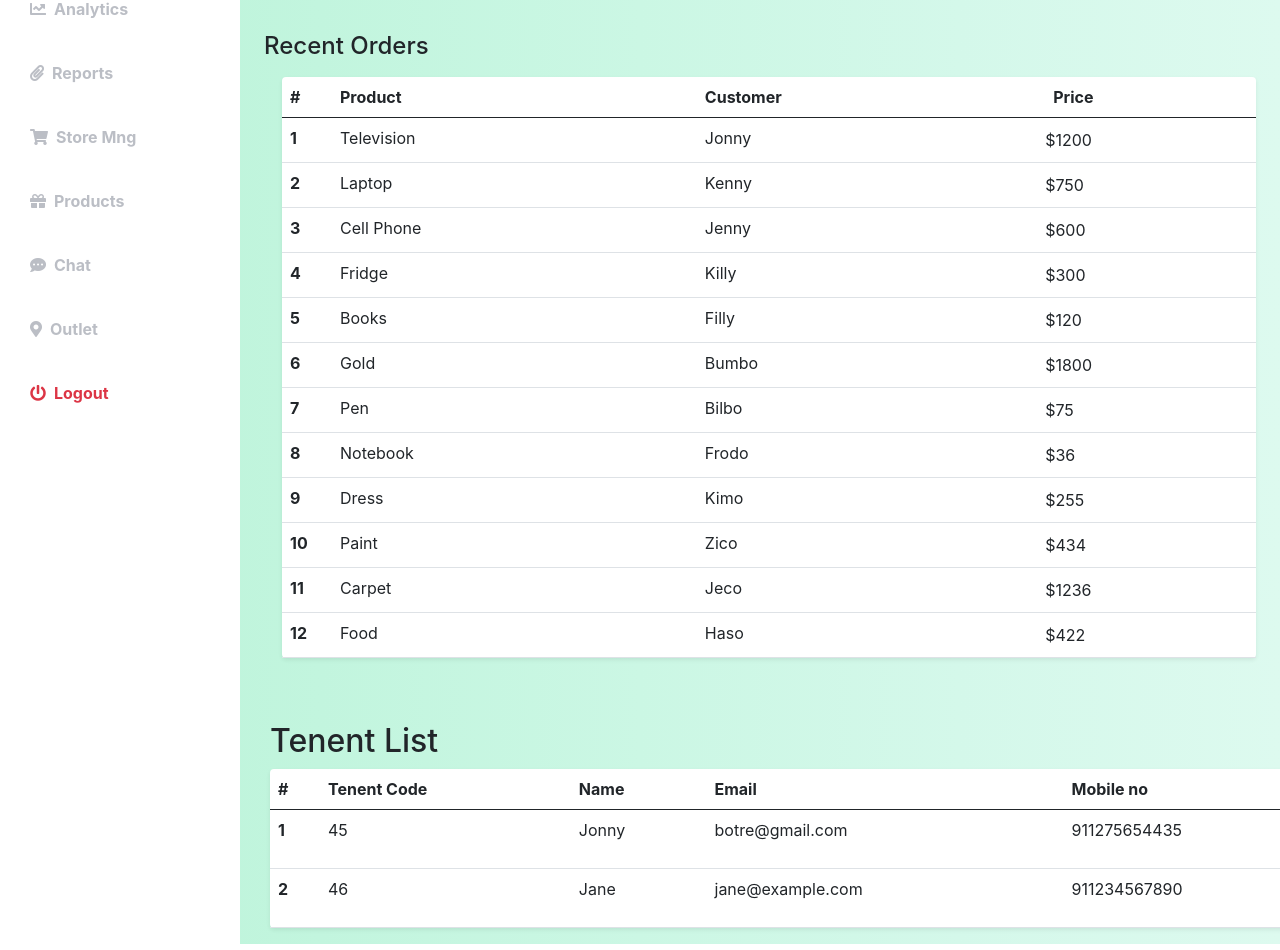
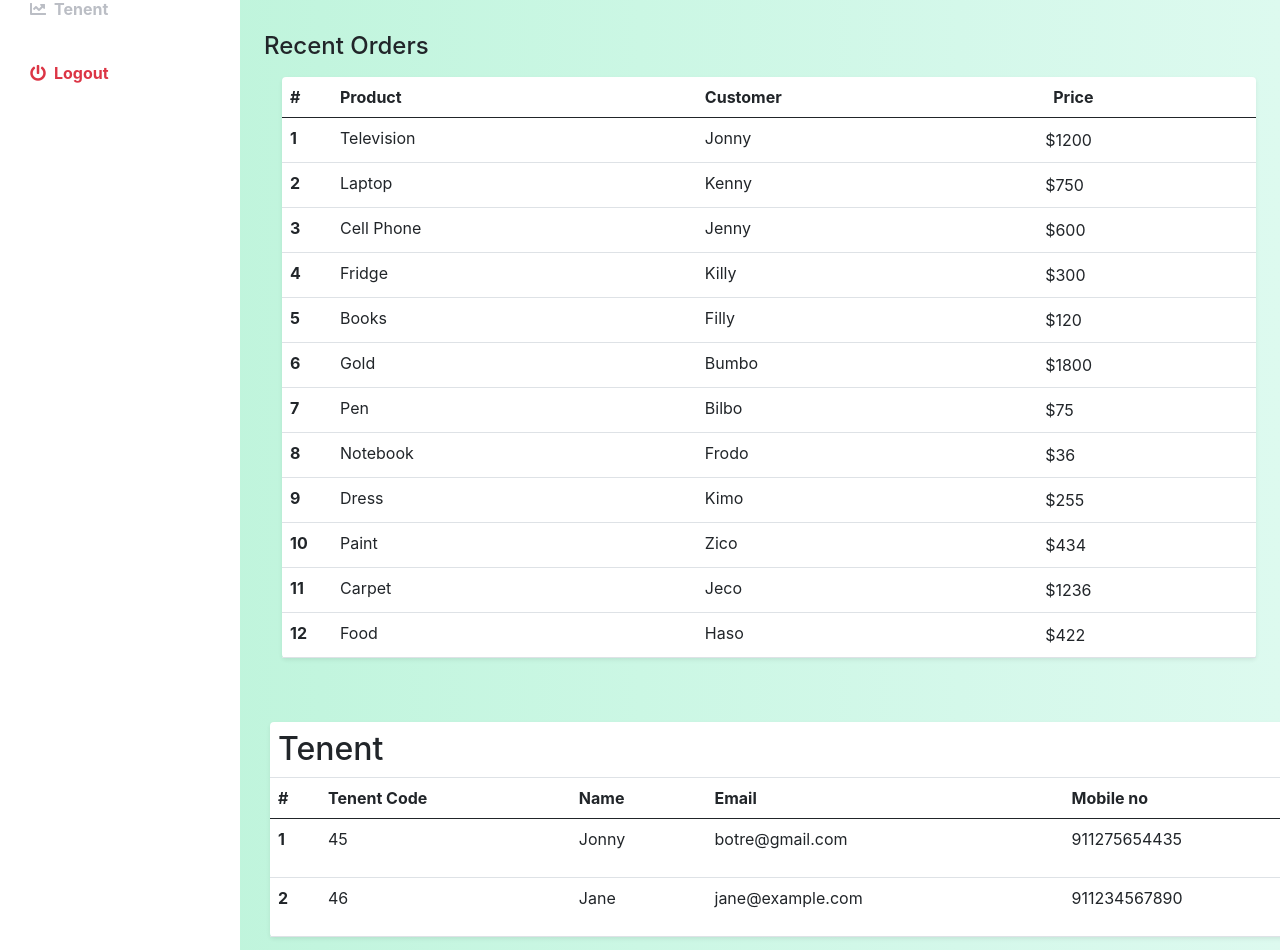
Before and after one commit to Rutubotre81/rentaladmindashborad, a React (Create React App) app: page / in a window 1280 px wide. Shown: the part 252-1202 px from the top of the page. Built offline with nearby package versions, Linux system fonts and the light colour scheme.

Commit message:
change in tenent

```diff
--- a/src/components/Sidebarmenu/Tenent.css
+++ b/src/components/Sidebarmenu/Tenent.css
@@ -1,6 +1,25 @@
 /* Add this CSS code to your styles.css or any appropriate stylesheet */
 
 /* Style for the icons */
+.heading-wrapper {
+  display: flex;
+  justify-content: space-between;
+  align-items: center;
+}
+
+.tenent-heading {
+  margin: 0;
+}
+
+.add-button {
+  background-color: #28a745;
+  color: white;
+  border: none;
+  padding: 5px 10px;
+  border-radius: 4px;
+  cursor: pointer;
+  font-size: 16px;
+}
 .col {
     width: 1400px;
     padding-left: 30px;
@@ -18,6 +37,16 @@
   .table tbody tr:hover {
     background-color: #f5f5f5;
   }
+  button {
+    background-color: red;
+    padding: 5px;
+    display: block;
+    float: right;
+
+  }
+  .fa fa-plus {
+   padding-left:1400px ;
+  }
 
   /* Add some padding to the action column */
   .table tbody tr td:last-child {
--- a/src/components/Sidebarmenu/Tenent.js
+++ b/src/components/Sidebarmenu/Tenent.js
@@ -5,9 +5,19 @@ const Tenent = () => {
   return (
     <>
       <div className="col">
-      <h2>Tenent List</h2>
+
         <table className="table bg-white rounded shadow-sm table-hover">
-          <thead>
+        <thead>
+            <tr>
+              <th colSpan="6">
+                <div className="heading-wrapper">
+                  <h2 className="tenent-heading">Tenent</h2>
+                  <button className="btn btn-success add-button">
+                    <i className="fa fa-plus"></i>
+                  </button>
+                </div>
+              </th>
+            </tr>
             <tr>
               <th scope="col" width="50">#</th>
               <th scope="col">Tenent Code</th>
@@ -17,6 +27,7 @@ const Tenent = () => {
               <th scope="col">Action</th>
             </tr>
           </thead>
+
           <tbody>
             <tr>
               <th scope="row">1</th>
--- a/src/components/sidebarfile/Sidebar.js
+++ b/src/components/sidebarfile/Sidebar.js
@@ -18,23 +18,9 @@ const Sidebar=()=>
           <i className="fas fa-project-diagram me-2"></i>Projects
         </a>
         <a href="#" className="list-group-item list-group-item-action bg-transparent second-text fw-bold">
-          <i className="fas fa-chart-line me-2"></i>Analytics
+          <i className="fas fa-chart-line me-2"></i>Tenent
         </a>
-        <a href="#" className="list-group-item list-group-item-action bg-transparent second-text fw-bold">
-          <i className="fas fa-paperclip me-2"></i>Reports
-        </a>
-        <a href="#" className="list-group-item list-group-item-action bg-transparent second-text fw-bold">
-          <i className="fas fa-shopping-cart me-2"></i>Store Mng
-        </a>
-        <a href="#" className="list-group-item list-group-item-action bg-transparent second-text fw-bold">
-          <i className="fas fa-gift me-2"></i>Products
-        </a>
-        <a href="#" className="list-group-item list-group-item-action bg-transparent second-text fw-bold">
-          <i className="fas fa-comment-dots me-2"></i>Chat
-        </a>
-        <a href="#" className="list-group-item list-group-item-action bg-transparent second-text fw-bold">
-          <i className="fas fa-map-marker-alt me-2"></i>Outlet
-        </a>
+
         <a href="#" className="list-group-item list-group-item-action bg-transparent text-danger fw-bold">
           <i className="fas fa-power-off me-2"></i>Logout
         </a>
```
